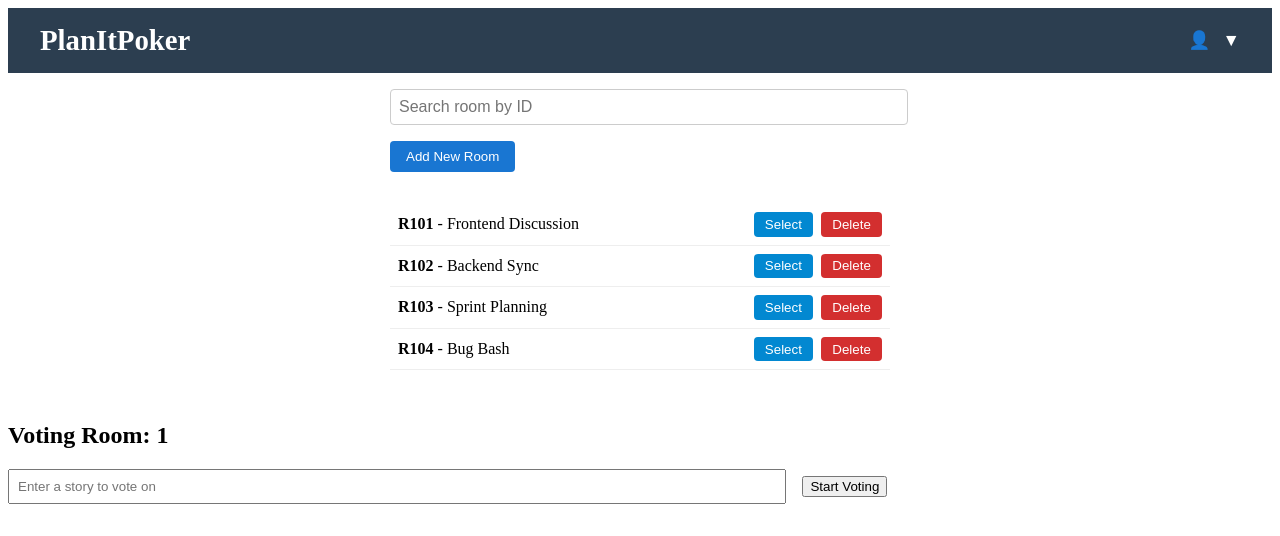
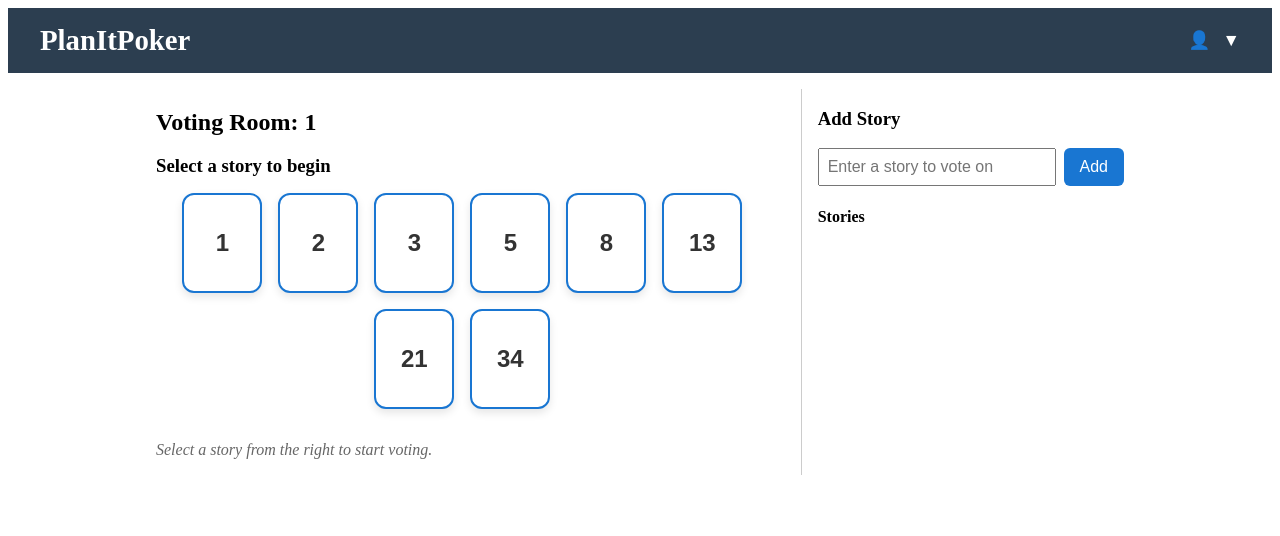
Before and after one commit to Chethan-R1/project-poker, an Angular app: page /vote/1 in a window 1280 px wide. Shown: the top 536 px of the page. Built offline with nearby package versions, Linux system fonts and the light colour scheme.

Commit message:
Updated Voting Component

```diff
--- a/src/app/app.component.html
+++ b/src/app/app.component.html
@@ -1,3 +1,3 @@
 <app-header></app-header>
-<app-room-list></app-room-list>
+<!-- <app-room-list></app-room-list> -->
 <router-outlet></router-outlet>
--- a/src/app/voting/voting.component.css
+++ b/src/app/voting/voting.component.css
@@ -1,23 +1,197 @@
-.story-prompt {
-  margin: 1rem 0;
+.container {
+  display: flex;
+  gap: 2rem;
+  padding: 1rem;
+  max-width: 1000px;
+  margin: 0 auto;
+  box-sizing: border-box;
 }
-.story-prompt input {
-  padding: 0.5rem;
-  width: 60%;
-  margin-right: 1rem;
+
+/* Voting Section */
+.voting-section {
+  flex: 2;
 }
+
+.voting-section h2 {
+  margin-bottom: 1rem;
+}
+
+.voting-area h3 {
+  margin-bottom: 1rem;
+}
+
 .tiles {
   display: flex;
+  grid-template-columns: repeat(4, 1fr);
   flex-wrap: wrap;
   gap: 1rem;
-  margin-top: 1rem;
+  justify-content: center;
 }
+
 .tiles button {
-  padding: 1rem;
-  font-size: 1.2rem;
-  border-radius: 8px;
+  width: 80px;
+  height: 100px;
+  font-size: 1.5rem;
+  font-weight: bold;
+  border-radius: 12px;
+  background-color: #ffffff;
+  color: #333;
+  border: 2px solid #1976d2;
+  box-shadow: 0 4px 8px rgba(0, 0, 0, 0.1);
+  cursor: pointer;
+  transition: all 0.2s ease-in-out;
+}
+
+.tiles button:hover {
+  background-color: #1976d2;
+  color: white;
+  transform: scale(1.05);
+}
+
+.tiles button.selected {
+  background-color: #1976d2;
+  color: white;
+  border: 2px solid #0f4ca6;
+}
+
+
+.story-wait {
+  font-style: italic;
+  color: #666;
+  margin-top: 2rem;
+}
+
+/* Sidebar */
+.sidebar {
+  flex: 1;
+  border-left: 1px solid #ccc;
+  padding-left: 1rem;
+}
+
+.story-prompt {
+  margin-bottom: 1rem;
+  display: flex;
+  gap: 0.5rem;
+}
+
+.story-prompt input {
+  flex: 1;
+  padding: 0.5rem;
+  font-size: 1rem;
+}
+
+.story-prompt button {
+  padding: 0.5rem 1rem;
+  font-size: 1rem;
   background-color: #1976d2;
   color: white;
   border: none;
+  border-radius: 6px;
   cursor: pointer;
 }
+
+.story-list ul {
+  list-style: none;
+  padding-left: 0;
+}
+
+.story-list li {
+  margin-bottom: 0.5rem;
+  display: flex;
+  justify-content: space-between;
+  align-items: center;
+}
+
+.story-list li span {
+  cursor: pointer;
+  flex-grow: 1;
+  padding-right: 0.5rem;
+}
+
+.story-list li span.active {
+  font-weight: bold;
+  color: #1976d2;
+  text-decoration: underline;
+}
+
+.story-list li button {
+  background: none;
+  border: none;
+  cursor: pointer;
+  font-size: 1rem;
+  margin-left: 0.3rem;
+}
+
+/* Results */
+.results {
+  max-width: 600px;
+  margin: 2rem auto;
+  padding: 1rem;
+  background-color: #eef2f7;
+  border: 1px solid #ccc;
+  border-radius: 8px;
+}
+
+.results h3 {
+  margin-bottom: 1rem;
+}
+
+.results h4 {
+  margin-top: 1rem;
+  color: #1976d2;
+}
+
+.results ul {
+  list-style: none;
+  padding-left: 0;
+}
+
+.results li {
+  margin-bottom: 0.3rem;
+  font-size: 1rem;
+  color: #333;
+}
+
+/* Modal for editing story */
+.modal-overlay {
+  position: fixed;
+  top: 0;
+  left: 0;
+  width: 100vw;
+  height: 100vh;
+  background: rgba(0,0,0,0.5);
+  display: flex;
+  justify-content: center;
+  align-items: center;
+}
+
+.modal {
+  background: white;
+  padding: 1rem 2rem;
+  border-radius: 8px;
+  max-width: 400px;
+  width: 100%;
+}
+
+.modal-buttons {
+  margin-top: 1rem;
+  display: flex;
+  justify-content: flex-end;
+  gap: 1rem;
+}
+
+.modal-buttons button {
+  padding: 0.4rem 1rem;
+  border: none;
+  border-radius: 4px;
+  cursor: pointer;
+}
+
+.modal-buttons button:first-child {
+  background-color: #1976d2;
+  color: white;
+}
+
+.modal-buttons button:last-child {
+  background-color: #ccc;
+}
--- a/src/app/voting/voting.component.html
+++ b/src/app/voting/voting.component.html
@@ -1,13 +1,76 @@
-<h2>Voting Room: {{ roomId }}</h2>
+<div class="container">
+  <!-- Voting Section -->
+  <div class="voting-section">
+    <h2>Voting Room: {{ roomId }}</h2>
 
-<div *ngIf="!storySet" class="story-prompt">
-  <input [(ngModel)]="story" placeholder="Enter a story to vote on" />
-  <button (click)="setStory()">Start Voting</button>
+    <div class="voting-area">
+  <h3 *ngIf="storySet">Story: {{ stories[currentStoryIndex!] }}</h3>
+  <h3 *ngIf="!storySet" class="disabled-heading">Select a story to begin</h3>
+
+<div class="tiles">
+  <button
+    *ngFor="let v of votes"
+    (click)="vote(v)"
+    [disabled]="!storySet"
+    [title]="!storySet ? 'Select a story to enable voting' : ''"
+    [class.selected]="v === selectedVote"
+  >
+    {{ v }}
+  </button>
 </div>
 
-<div *ngIf="storySet" class="voting-area">
-  <h3>Story: {{ story }}</h3>
-  <div class="tiles">
-     <button *ngFor="let v of votes" (click)="vote(v)">{{ v }}</button>
+</div>
+
+
+    <div *ngIf="!storySet" class="story-wait">
+      <p>Select a story from the right to start voting.</p>
+    </div>
+  </div>
+
+  <!-- Sidebar for Story Management -->
+  <div class="sidebar">
+    <h3>Add Story</h3>
+    <div class="story-prompt">
+      <input [(ngModel)]="story" placeholder="Enter a story to vote on" />
+      <button (click)="addStory()">Add</button>
+    </div>
+
+    <div class="story-list">
+      <h4>Stories</h4>
+      <ul>
+        <li *ngFor="let s of stories; let i = index">
+          <span (click)="setStory(i)" [class.active]="currentStoryIndex === i">{{ s }}</span>
+          <button (click)="editStory(i)">✎</button>
+          <button (click)="deleteStory(i)">🗑</button>
+        </li>
+      </ul>
+    </div>
   </div>
 </div>
+
+<!-- Voting Results -->
+<div class="results" *ngIf="allVotesKeys.length > 0">
+  <h3>Voting Results</h3>
+
+  <div *ngFor="let story of allVotesKeys">
+    <h4>{{ story }}</h4>
+    <ul>
+      <li *ngFor="let v of allVotes[story]">Vote: {{ v.vote }}</li>
+    </ul>
+  </div>
+
+  <button class="clear-button" (click)="clearVotes()">Clear All Voting Results</button>
+</div>
+
+
+<!-- Modal for editing story -->
+<div class="modal-overlay" *ngIf="editingIndex !== null">
+  <div class="modal">
+    <h3>Edit Story</h3>
+    <input [(ngModel)]="storyEditText" />
+    <div class="modal-buttons">
+      <button (click)="saveEditedStory()">Save</button>
+      <button (click)="cancelEdit()">Cancel</button>
+    </div>
+  </div>
+</div>
--- a/src/app/voting/voting.component.ts
+++ b/src/app/voting/voting.component.ts
@@ -3,35 +3,150 @@
 import { FormsModule } from '@angular/forms';
 import { ActivatedRoute } from '@angular/router';
 
+interface Vote {
+  story: string;
+  vote: number;
+}
+
 @Component({
   selector: 'app-voting',
-  imports: [ CommonModule, FormsModule],
+  standalone: true,
+  imports: [CommonModule, FormsModule],
   templateUrl: './voting.component.html',
   styleUrl: './voting.component.css'
 })
 export class VotingComponent {
-   roomId = '';
+  roomId = '';
   story = '';
-  storySet = false;
+  stories: string[] = [];
+  currentStoryIndex: number | null = null;
+  selectedVote: number | null = null;
   votes = [1, 2, 3, 5, 8, 13, 21, 34];
+
+  allVotes: { [story: string]: Vote[] } = {};
+
+  editingIndex: number | null = null;
+  storyEditText: string = '';
 
   constructor(private route: ActivatedRoute) {}
 
   ngOnInit() {
     this.roomId = this.route.snapshot.paramMap.get('roomId') || '';
+
+    // Load stories and votes from localStorage
+    const savedStories = localStorage.getItem('stories');
+    const savedVotes = localStorage.getItem('votes');
+
+    if (savedStories) this.stories = JSON.parse(savedStories);
+    if (savedVotes) this.allVotes = JSON.parse(savedVotes);
   }
 
-  setStory() {
-    if (this.story.trim()) {
-      this.storySet = true;
+  get allVotesKeys(): string[] {
+    return Object.keys(this.allVotes);
+  }
+
+  get storySet(): boolean {
+    return this.currentStoryIndex !== null;
+  }
+
+  addStory() {
+    console.log('Add Story Clicked:', this.story);
+    const trimmed = this.story.trim();
+    if (trimmed && !this.stories.includes(trimmed)) {
+      this.stories.push(trimmed);
+      this.saveStories();
+      this.story = '';
     }
   }
 
+  setStory(index: number) {
+    this.currentStoryIndex = index;
+    this.selectedVote = null;
+  }
+
   vote(value: number) {
-    if (!this.storySet) {
-      alert('Please add a story first!');
+    if (this.currentStoryIndex === null) {
+      alert('Please select a story first.');
       return;
     }
-    alert(`You voted ${value} in room ${this.roomId} for story "${this.story}"`);
+
+    const currentStory = this.stories[this.currentStoryIndex];
+
+    if (!this.allVotes[currentStory]) {
+      this.allVotes[currentStory] = [];
+    }
+
+    this.allVotes[currentStory].push({ vote: value, story: currentStory });
+    this.selectedVote = value;
+    this.saveVotes();
+  }
+
+  saveStories() {
+    localStorage.setItem('stories', JSON.stringify(this.stories));
+  }
+
+  saveVotes() {
+    localStorage.setItem('votes', JSON.stringify(this.allVotes));
+  }
+
+  deleteStory(index: number) {
+    const storyToDelete = this.stories[index];
+    this.stories.splice(index, 1);
+    this.saveStories();
+
+    if (this.allVotes[storyToDelete]) {
+      delete this.allVotes[storyToDelete];
+      this.saveVotes();
+    }
+
+    if (this.currentStoryIndex === index) {
+      this.currentStoryIndex = null;
+      this.selectedVote = null;
+    } else if (this.currentStoryIndex !== null && this.currentStoryIndex > index) {
+      this.currentStoryIndex--;
+    }
+  }
+
+  editStory(index: number) {
+    this.editingIndex = index;
+    this.storyEditText = this.stories[index];
+  }
+
+  saveEditedStory() {
+    if (this.editingIndex === null) return;
+
+    const oldStory = this.stories[this.editingIndex];
+    const newStory = this.storyEditText.trim();
+
+    if (!newStory || oldStory === newStory) {
+      this.cancelEdit();
+      return;
+    }
+
+    // Update story name
+    this.stories[this.editingIndex] = newStory;
+
+    // Move votes if story name changed
+    if (this.allVotes[oldStory]) {
+      this.allVotes[newStory] = this.allVotes[oldStory];
+      delete this.allVotes[oldStory];
+    }
+
+    this.saveStories();
+    this.saveVotes();
+    this.cancelEdit();
+  }
+
+  cancelEdit() {
+    this.editingIndex = null;
+    this.storyEditText = '';
+  }
+
+  clearVotes() {
+  if (confirm('Are you sure you want to clear all voting results?')) {
+    this.allVotes = {};
+    localStorage.removeItem('votes');
   }
 }
+
+}
--- a/src/main.ts
+++ b/src/main.ts
@@ -2,5 +2,5 @@
 import { appConfig } from './app/app.config';
 import { AppComponent } from './app/app.component';
 
-bootstrapApplication(AppComponent, appConfig)
+bootstrapApplication(AppComponent, appConfig, )
   .catch((err) => console.error(err));
```
